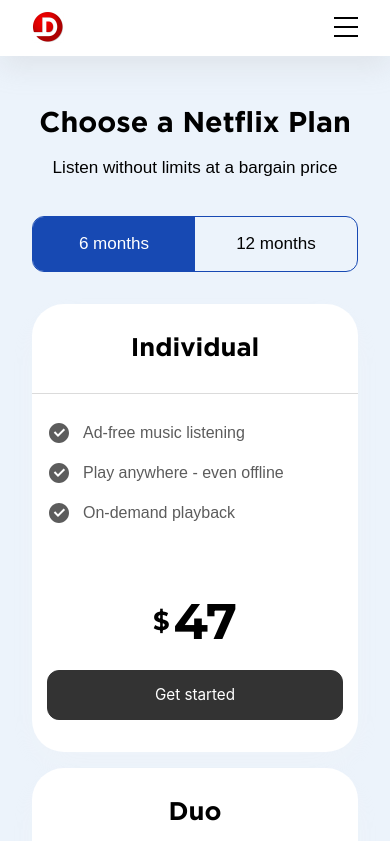
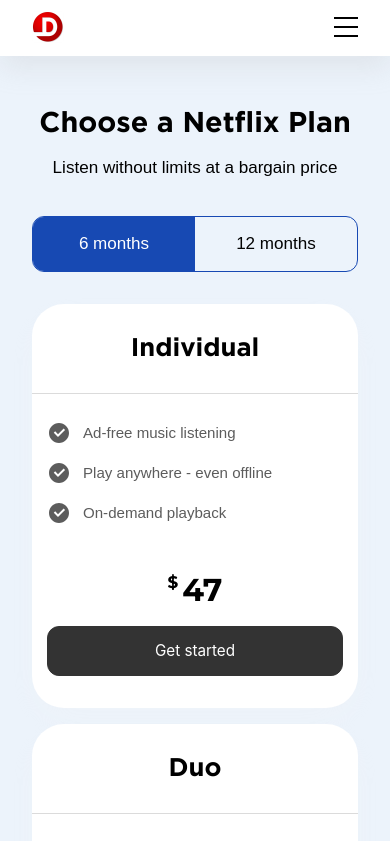
Before and after one commit to TeDdi-pixel/react_Portfolio, a React (Create React App) app: page / in a window 390 px wide. Shown: the top 841 px of the page. Built offline with nearby package versions, Linux system fonts and the light colour scheme.

Commit message:
bug fix 2

```diff
--- a/src/scss/NetflixPlan.scss
+++ b/src/scss/NetflixPlan.scss
@@ -4,7 +4,6 @@
 body {
     background-color: #ECF3FB;
     overflow-x: hidden;
-    // position: inherit;
 }
 
 
@@ -13,8 +12,6 @@
     padding: 0 120px;
     margin: 58px auto 0 auto;
     width: 100%;
-    // flex-direction: column;
-    // justify-content: center;
     &__title {
         transition: all 0.3s ease;
         margin-top: 80px;
@@ -49,8 +46,6 @@
         justify-content: center;
         width: 100%;
         display: flex;
-        // padding: 17px 48px;
-        // border-radius: 10px 0px 0px 10px;
         font-family: $font-family;
         @include adaptive-font(18,17);
         color: #030303;
@@ -73,7 +68,6 @@
     }
     &-period__right {
         user-select: none;
-        // border-radius: 0px 10px 10px 0px;
         cursor: pointer;
         background: linear-gradient(to left, transparent 50%, #1749B3 50%);
         background-size: 200% 100%;
@@ -133,8 +127,6 @@
         margin-bottom: 32px;
     }
 
-    &-plan__options {}
-
     &-plan__option {
         display: flex;
         align-items: center;
@@ -159,7 +151,7 @@
         display: flex;
         gap: 12px;
         color: #5C5C5C;
-        font-size: 16px;
+        @include adaptive-font(16, 15);
         height: auto;
         width: auto;
         font-family: $font-family;
@@ -168,7 +160,7 @@
     }
 
     &-plan__price {
-        margin-top: 60px;
+        margin-top: 64px;
         display: flex;
         align-items: flex-end;
         justify-content: center;
@@ -176,13 +168,13 @@
 
     .dollar-sign {
         font-family: $font-family3;
-        font-size: 26px;
+        @include adaptive-font(26,16);
         margin-bottom: 20px;
     }
 
     .amout {
         font-family: $font-family3;
-        font-size: 50px;
+        @include adaptive-font(50,30);
         line-height: 130%;
         margin-left: 4px;
     }
@@ -242,6 +234,9 @@
         &__plan{
             padding: 32px 15px ;
         }
+        &-plan__price{
+            margin-top: 32px;
+        }
         &-plan__get-started{
             &:hover{
                 scale: 0.9;
@@ -251,9 +246,7 @@
             margin-left: 32px;
         }
     }
-    @media screen and (max-width:834px){
 
-    }
     @media screen and (max-width: 767px) {
         padding: 0 32px;
         padding-bottom: 11px;
@@ -262,6 +255,9 @@
     @media screen and (max-width: 638px) {
         &__plans {
             flex-wrap: wrap;
+        }
+        &-plan__price{
+            margin-top: 40px;
         }
     }
 
--- a/src/scss/footer.scss
+++ b/src/scss/footer.scss
@@ -57,6 +57,8 @@
     }
 
     &-subscription__link {
+        margin-bottom: 12px;
+        font-size: 16px;
         &:first-child {
             font-size: 18px;
             font-family: $font-family;
@@ -77,7 +79,6 @@
                 bottom: -4px;
                 left: 50%;
                 transform: translateX(-50%);
-
             }
 
             &:hover::after {
@@ -85,10 +86,6 @@
                 transform-origin: center;
             }
         }
-
-        margin-bottom: 12px;
-        font-size: 16px;
-
     }
 
     &__nav {
```
